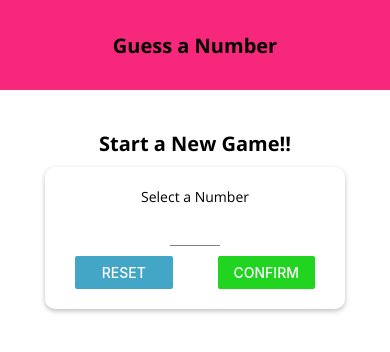
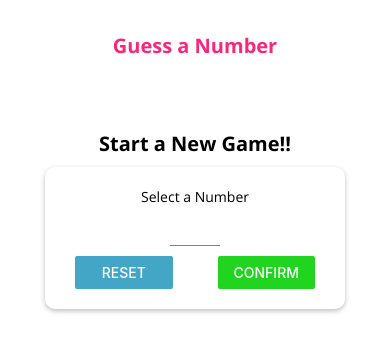
Before and after one commit to TarunSharma194/Guess_the_Number, a React Native app: screen / in a window 390 px wide. Shown: the top 352 px of the page. Built offline with nearby package versions, Linux system fonts and the light colour scheme.

Commit message:
use of Platform API

```diff
--- a/components/Header.js
+++ b/components/Header.js
@@ -1,5 +1,5 @@
 import React from 'react';
-import { View, Text, StyleSheet } from 'react-native';
+import { View, Text, StyleSheet, Platform } from 'react-native';
 
 import Colors from '../constants/Colors';
 
@@ -18,11 +18,13 @@
 		padding: 30,
 		justifyContent: 'center',
 		alignItems: 'center',
-		backgroundColor: Colors.primary,
-		marginBottom: 20
+		backgroundColor: Platform.OS === 'android' ? Colors.primary : 'white',
+		marginBottom: 20,
+		borderBottomColor: Platform.OS === 'ios' ? '#ccc' : 'transparent',
+		borderBottomWidth: Platform.OS === 'ios' ? 1 : 0
 	},
 	headerTitle: {
-		color: 'black',
+		color: Platform.OS === 'android' ? 'white' : Colors.primary,
 		fontSize: 20,
 		fontFamily: 'open-sans-bold'
 	}
```
